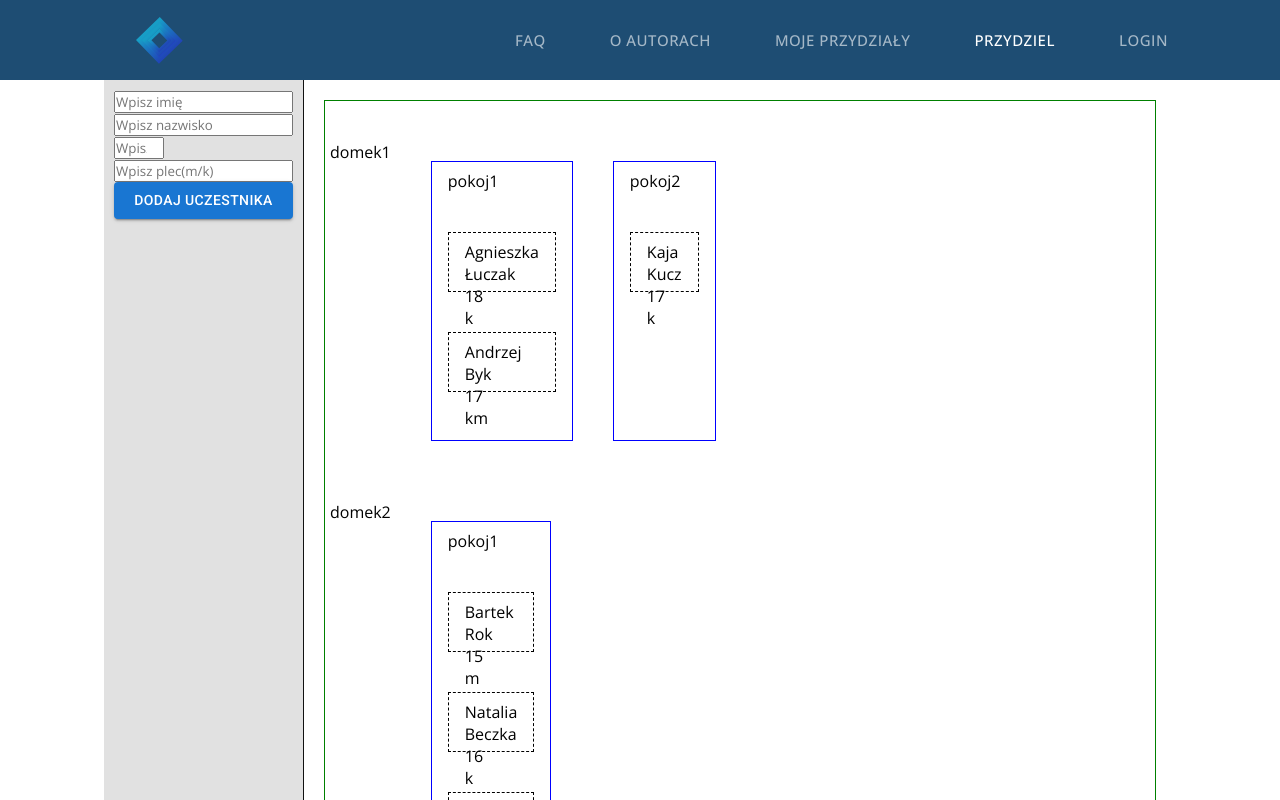
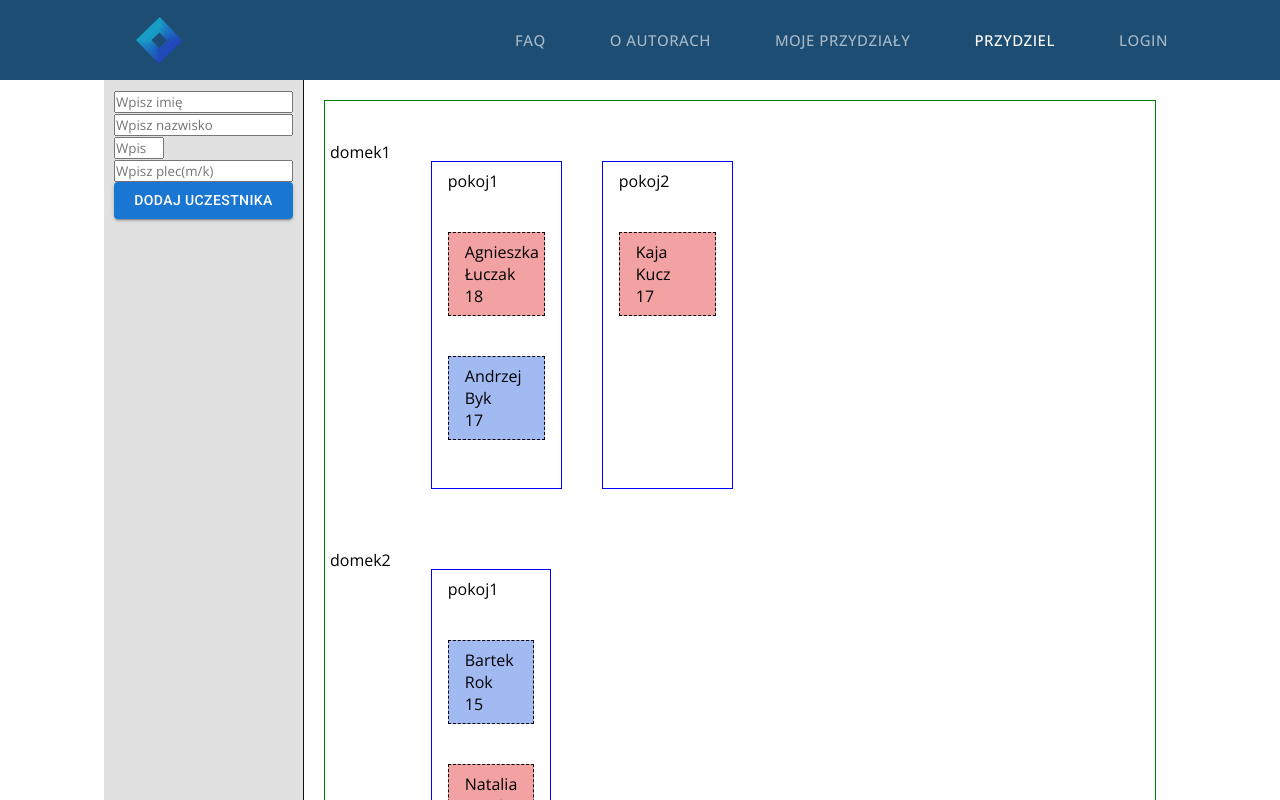
Before and after one commit to Team-Koncentrator/software-engineering-project, a React (Create React App) app in the folder frontend/: page /assign in a window 1280 px wide. Shown: the top 800 px of the page. Built offline with nearby package versions, Linux system fonts and the light colour scheme.

Commit message:
design fix(woman-man colors)

```diff
--- a/frontend/src/components/Dnd/Component/Component.jsx
+++ b/frontend/src/components/Dnd/Component/Component.jsx
@@ -26,12 +26,11 @@ const Component = ({ data, components, path }) => {
 
   const content = component.content;
   return (
-    <div ref={ref} style={{ ...style, opacity }} className='component draggable'>
+    <div ref={ref} style={{ ...style, opacity }} className={[content.gender === 'k' ? 'woman' : 'man', 'component draggable'].join(' ')}>
       <div style={{ display: 'none' }}>{data.id}</div>
       <div type='text'>{content.name}</div>
       <div type='text'>{content.surname}</div>
       <div type='text'>{content.age}</div>
-      <div type='text'>{content.gender}</div>
     </div>
   );
 };
--- a/frontend/src/components/Dnd/initial-data.js
+++ b/frontend/src/components/Dnd/initial-data.js
@@ -148,7 +148,7 @@ const initialData = {
   ],
   components: {
     component0: { id: 'component0', type: 'input', content: { name: 'Agnieszka', surname: 'Łuczak', age: 18, gender: 'k' } },
-    component1: { id: 'component1', type: 'input', content: { name: 'Andrzej', surname: 'Byk', age: 17, gender: 'km' } },
+    component1: { id: 'component1', type: 'input', content: { name: 'Andrzej', surname: 'Byk', age: 17, gender: 'm' } },
     component2: { id: 'component2', type: 'input', content: { name: 'Kaja', surname: 'Kucz', age: 17, gender: 'k' } },
     component3: { id: 'component3', type: 'input', content: { name: 'Bartek', surname: 'Rok', age: 15, gender: 'm' } },
     component4: { id: 'component4', type: 'input', content: { name: 'Natalia', surname: 'Beczka', age: 16, gender: 'k' } }
--- a/frontend/src/pages/Assign/Assign.css
+++ b/frontend/src/pages/Assign/Assign.css
@@ -60,7 +60,7 @@ body {
 }
 
 .component {
-  height: 60px;
+  /*height: 60px;*/
   padding: 10px;
   background: #aaa;
 }
@@ -84,6 +84,7 @@ body {
   padding: 0.5rem 1rem;
   background-color: white;
   cursor: move;
+  min-width: 120px;
 }
 
 .row {
@@ -110,3 +111,11 @@ body {
   flex-direction: column;
   margin-bottom: 100px;
 }
+
+.woman {
+  background-color: #f2a2a2 !important;
+}
+
+.man {
+  background-color: #a2baf2 !important;
+}
--- a/frontend/src/pages/Assign/Assign.jsx
+++ b/frontend/src/pages/Assign/Assign.jsx
@@ -7,7 +7,7 @@ import TrashDropZone from 'components/Dnd/TrashDropZone/TrashDropZone';
 import SideBarItem from 'components/Dnd/SideBarItem/SideBarItem';
 import Row from 'components/Dnd/Row/Row';
 import initialData from 'components/Dnd/initial-data';
-import NumericInput from 'react-numeric-input';
+
 import {
   handleMoveWithinParent,
   handleMoveToDifferentParent,
```
